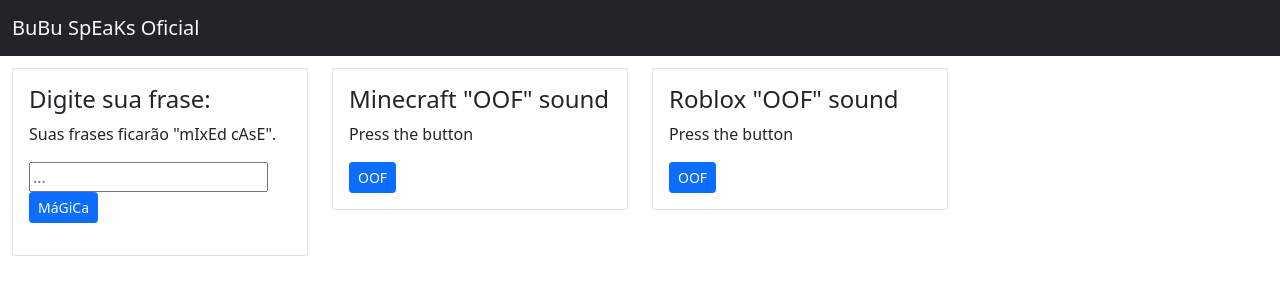
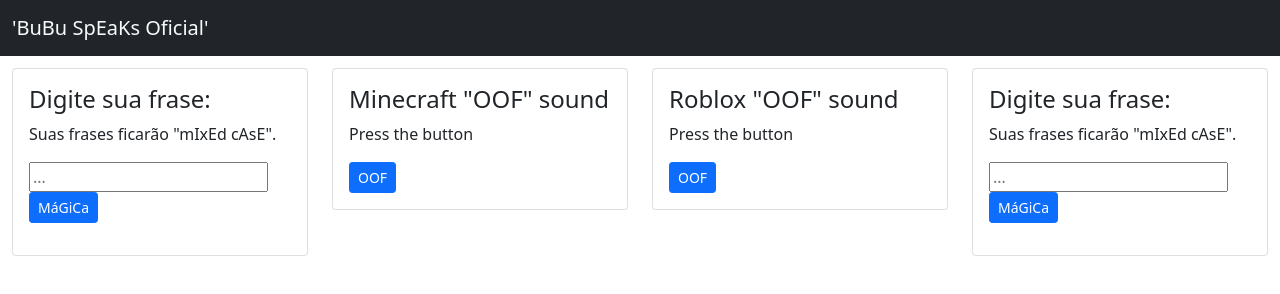
Before and after one commit to xdpedrimbr/BubuSpeaks, a plain HTML site: page index.html in a window 1280 px wide. Drawn offline with nearby package versions, Linux system fonts and the light colour scheme.

Commit message:
Update index.html

```diff
--- a/index.html
+++ b/index.html
@@ -10,7 +10,7 @@
 <body>
     <nav class="navbar navbar-expand-lg navbar-light bg-dark">
         <div class="container-fluid">
-          <a class="navbar-brand text-light" href="#">BuBu SpEaKs Oficial</a>
+          <a class="navbar-brand text-light" href="#">'BuBu SpEaKs Oficial'</a>
         </div>
     </nav>
 
@@ -65,6 +65,19 @@
             </div>
         </div>
 
+        <div class="col-lg-3 mt-2">
+            <div class="card" >
+                <div class="card-body">
+                    <!-- <img src="bubu.png"  class="card-img-top"> -->
+                    <h4 class="card-title" for="stringEntrada">Digite sua frase: </h4>
+                    <p class="card-text">Suas frases ficarão "mIxEd cAsE".</p>
+                    <input type="text" id="stringEntrada" name="stringEntrada" placeholder="...">  <!-- onkeyup="bubuString() -->
+                    <button type="button" class="btn btn-primary btn-sm" onclick="bubuString()">MáGiCa</button>
+                    <p id="stringSaida"></p>
+                </div>
+            </div>
+        </div>
+
         </div>
 
     </div>
```
